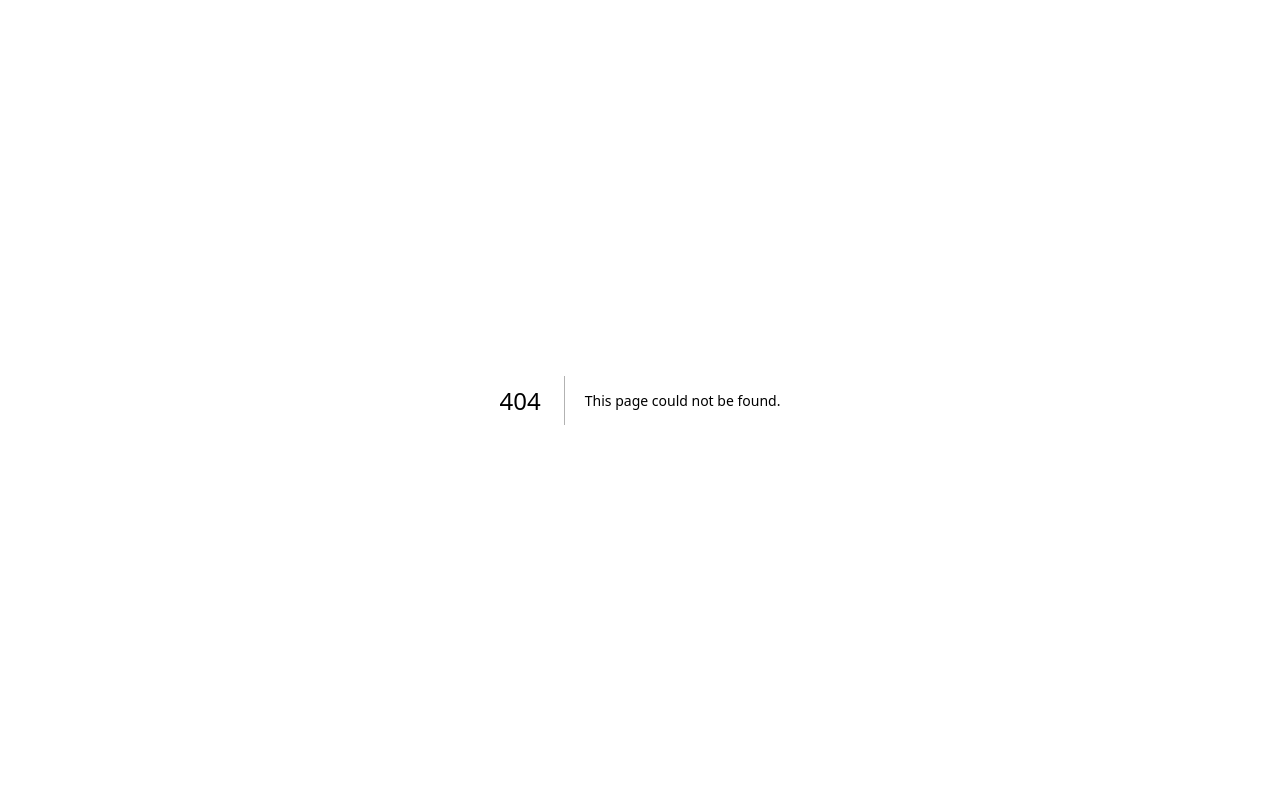
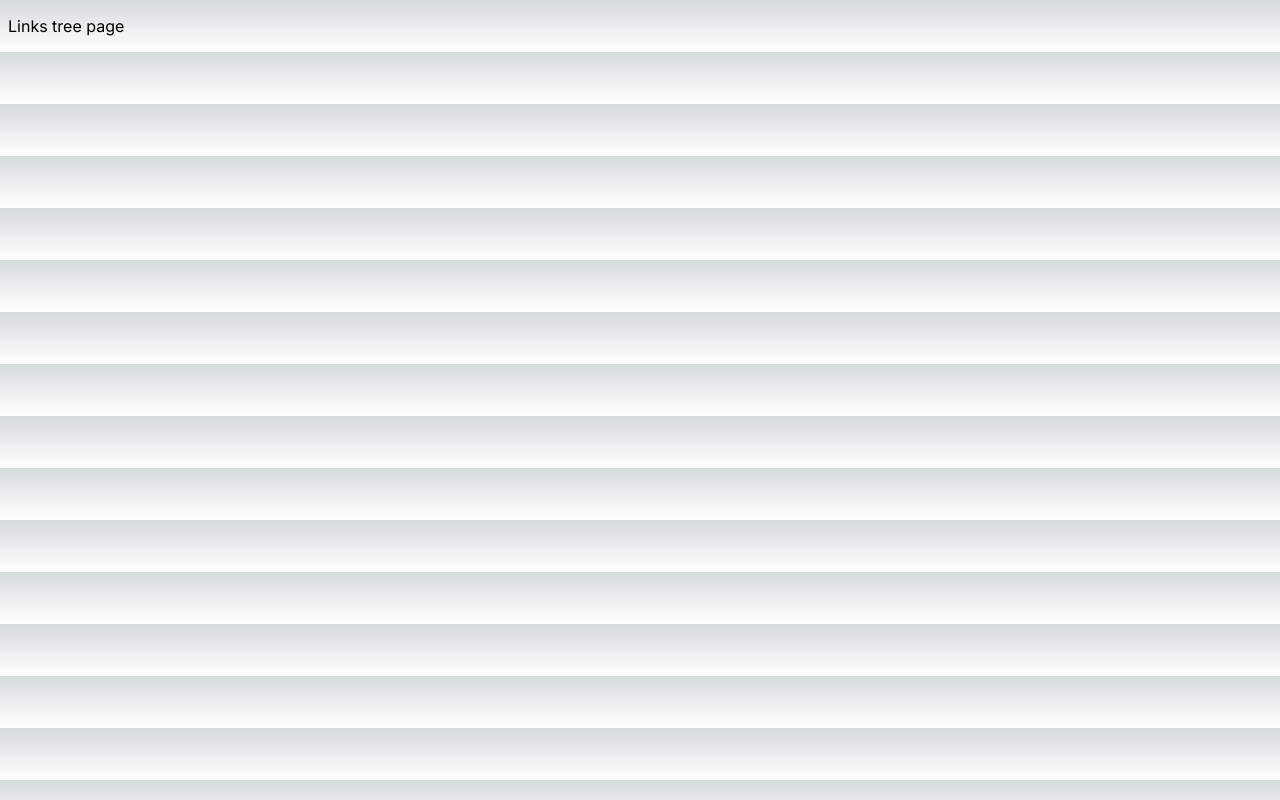
Before and after one commit to starsux/zevenblank-portfolio, a Next.js app: page /tree in a window 1280 px wide. Before the commit this address had no page. Built offline with nearby package versions, Linux system fonts and the light colour scheme.

Commit message:
Link tree page added

```diff
--- /dev/null
+++ b/src/app/tree/page.tsx
@@ -0,0 +1,3 @@
+export default function Page(){
+    return <p> Links tree page </p>;
+}
```
